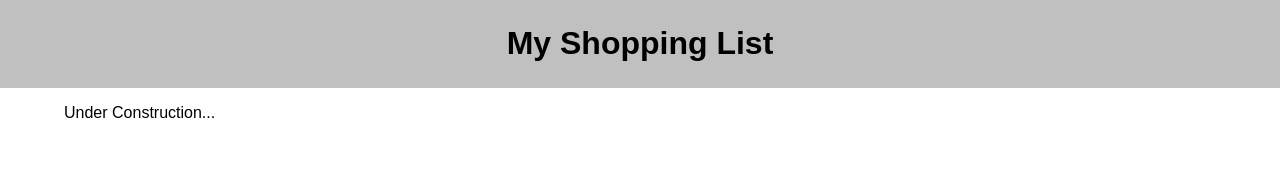
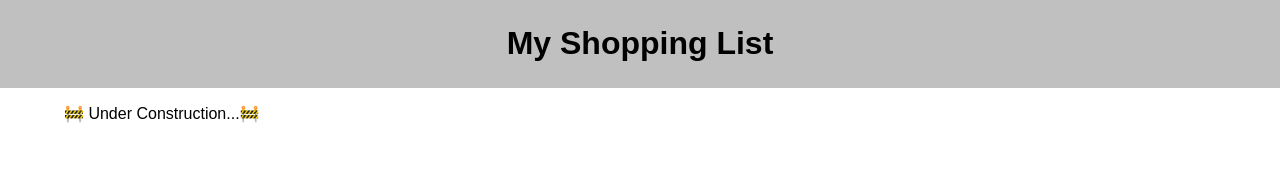
Before and after one commit to msharp94/POD1-React-Shopping-List, a React (Create React App) app: page / in a window 1280 px wide. Shown: the top 194 px of the page. Built offline with nearby package versions, Linux system fonts and the light colour scheme; no server answers.

Commit message:
deleted import express in app.js

```diff
--- a/src/components/App/App.jsx
+++ b/src/components/App/App.jsx
@@ -1,4 +1,3 @@
-import { response } from 'express';
 import React, { useState, useEffect } from 'react';
 import axios from 'axios';
 import Header from '../Header/Header.jsx';
@@ -104,12 +103,12 @@ function deleteList() {
 
 
     return (
-        <div className="App">
-            <Header />
-            <main>
-                <p>Under Construction...</p>
-            </main>
-        </div>
+      <div className='App'>
+        <Header />
+        <main>
+          <p>🚧 Under Construction...🚧</p>
+        </main>
+      </div>
     );
 }
 
```
